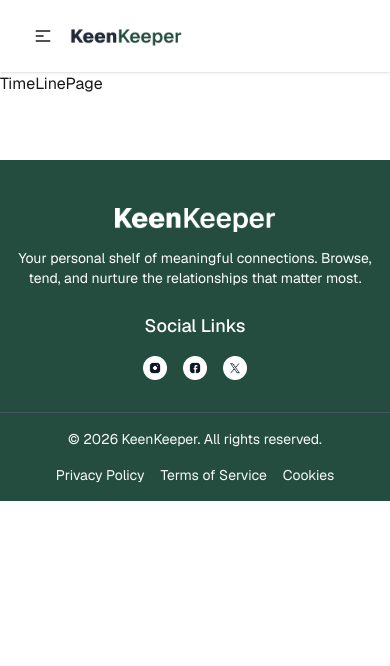
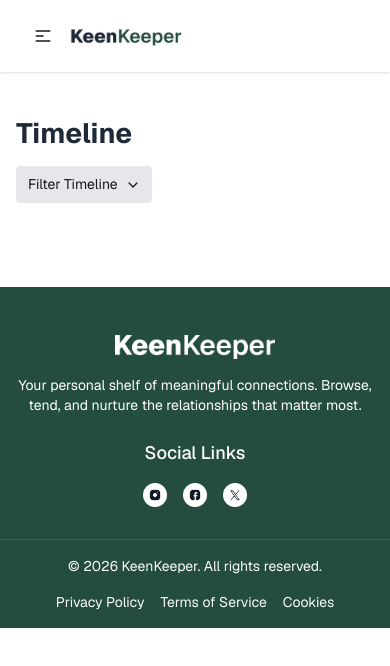
Before and after one commit to HasanMohammodZakaria/assignment-07-mt-07-keep-keeper, a React (Vite) app: page /timeline in a window 390 px wide. Shown: the top 666 px of the page. Built offline with nearby package versions, Linux system fonts and the light colour scheme.

Commit message:
added timeline page with functionality and responsive

```diff
--- a/src/components/ui/FriendCard.jsx
+++ b/src/components/ui/FriendCard.jsx
@@ -12,7 +12,7 @@ const FriendCard = ({ friend }) => {
   };
 
   const statusStyle = {
-    overdue: "bg-[#EF4444] text-[12px] font-medium text-white rounded-full p-3",
+    "overdue": "bg-[#EF4444] text-[12px] font-medium text-white rounded-full p-3",
     "almost due":
       "bg-[#EFAD44] text-[12px] font-medium text-white rounded-full p-3",
     "on-track":
--- /dev/null
+++ b/src/context/TimeLinesContext.jsx
@@ -0,0 +1,3 @@
+import { createContext } from "react";
+
+export const TimeLinesContext = createContext();
--- /dev/null
+++ b/src/context/TimeLinesFriendsProvider.jsx
@@ -0,0 +1,24 @@
+import { useState } from "react";
+import { TimeLinesContext } from "./TimeLinesContext";
+
+
+
+
+const TimeLinesFriendsProvider = ({children}) => {
+
+  const [timeLines, setTimeLines] = useState([]);
+
+  const data = {
+   timeLines,
+   setTimeLines,
+};
+
+  return (
+    <TimeLinesContext.Provider
+        value={data}>
+        {children}
+    </TimeLinesContext.Provider>
+  );
+};
+
+export default TimeLinesFriendsProvider;
--- a/src/main.jsx
+++ b/src/main.jsx
@@ -3,10 +3,13 @@ import { createRoot } from 'react-dom/client';
 import './index.css';
 import { RouterProvider } from 'react-router/dom';
 import { router } from './router/Routes';
+import TimeLinesFriendsProvider from './context/TimeLinesFriendsProvider';
 
 
 createRoot(document.getElementById('root')).render(
   <StrictMode>
-    <RouterProvider router={router}/>
+    <TimeLinesFriendsProvider>
+      <RouterProvider router={router}/>
+    </TimeLinesFriendsProvider>
   </StrictMode>,
 )
--- a/src/pages/TimeLinePage/TimeLine.jsx
+++ b/src/pages/TimeLinePage/TimeLine.jsx
@@ -1,11 +1,134 @@
-import React from 'react';
+import React, { useContext, useState } from "react";
+import { TimeLinesContext } from "../../context/TimeLinesContext";
+import { PiChatCircleTextFill } from "react-icons/pi";
+import { IoCall, IoChevronDown } from "react-icons/io5";
+import { FaVideo } from "react-icons/fa";
 
 const TimeLine = () => {
-    return (
-        <div>
-            TimeLinePage
-        </div>
-    );
+  const { timeLines } = useContext(TimeLinesContext);
+
+  const [filter, setFilter] = useState("all");
+  const [open, setOpen] = useState(false);
+
+  const filteredData = timeLines?.filter((item) => {
+    if (filter === "all"){
+        return true;
+    }else {
+        return item.type === filter;
+    }
+
+  });
+
+  const iconGet = (type) => {
+    if (type === "call") {
+      return <IoCall className="text-[26px] sm:text-[32px] md:text-[40px]" />;
+    }
+    else if (type === "text") {
+      return (
+        <PiChatCircleTextFill className="text-[26px] sm:text-[32px] md:text-[40px]" />
+      );
+    }
+    else if (type === "video") {
+      return <FaVideo className="text-[26px] sm:text-[32px] md:text-[40px]" />;
+    }
+  };
+
+  return (
+    <div className="max-w-full md:max-w-285 px-4 mx-auto mt-10">
+
+      <h2 className="text-[28px] sm:text-[36px] md:text-[48px] font-bold text-[#1F2937] mb-3 sm:mb-4">
+        Timeline
+      </h2>
+
+
+      <div className="relative inline-block mb-5 sm:mb-6">
+        <button
+          onClick={() => setOpen(!open)}
+          className="px-3 sm:px-4 py-2 bg-gray-200 rounded flex items-center gap-2 text-[14px] sm:text-[16px]"
+        >
+          {filter === "all" && "Filter Timeline"}
+          {filter === "text" && "Text"}
+          {filter === "call" && "Call"}
+          {filter === "video" && "Video"}
+
+          <IoChevronDown
+            className={`transition-transform ${open ? "rotate-180" : ""}`}
+          />
+        </button>
+
+        {open && (
+          <div className="absolute left-0 mt-2 w-36 sm:w-40 bg-white shadow-md rounded z-10">
+            <ul className="flex flex-col text-[14px] sm:text-[16px]">
+              <li
+                onClick={() => {
+                  setFilter("all");
+                  setOpen(false);
+                }}
+                className="px-4 py-2 hover:bg-gray-100 cursor-pointer"
+              >
+                All
+              </li>
+
+              <li
+                onClick={() => {
+                  setFilter("text");
+                  setOpen(false);
+                }}
+                className="px-4 py-2 hover:bg-gray-100 cursor-pointer"
+              >
+                Text
+              </li>
+
+              <li
+                onClick={() => {
+                  setFilter("call");
+                  setOpen(false);
+                }}
+                className="px-4 py-2 hover:bg-gray-100 cursor-pointer"
+              >
+                Call
+              </li>
+
+              <li
+                onClick={() => {
+                  setFilter("video");
+                  setOpen(false);
+                }}
+                className="px-4 py-2 hover:bg-gray-100 cursor-pointer"
+              >
+                Video
+              </li>
+            </ul>
+          </div>
+        )}
+      </div>
+
+
+      {filteredData?.map((item, index) => {
+        return (
+          <div
+            key={index}
+            className="bg-white drop-shadow-md flex gap-3 sm:gap-4 items-center px-4 sm:px-5 py-4 sm:py-7 rounded-lg mb-4 sm:mb-5"
+          >
+            <div>{iconGet(item.type)}</div>
+
+            <div className="flex flex-col gap-1 sm:gap-2">
+              <h3 className="text-[14px] sm:text-[16px] md:text-[18px]">
+                <span className="font-medium text-[#244D3F] mr-1">
+                  {item.type?.charAt(0).toUpperCase() + item.type.slice(1)}
+                </span>
+                <span className="text-[#64748B]">with {item.name}</span>
+              </h3>
+
+              <p className="text-[12px] sm:text-[14px] text-[#64748B]">
+                {item.date}
+              </p>
+            </div>
+          </div>
+        );
+      })}
+    </div>
+  );
 };
 
 export default TimeLine;
--- a/src/pages/friendDetails/FriendDetails.jsx
+++ b/src/pages/friendDetails/FriendDetails.jsx
@@ -1,4 +1,5 @@
-import React from "react";
+import React, { useContext } from "react";
+
 import { useParams } from "react-router";
 import useFriends from "../../hooks/useFriends";
 import { CircleLoader } from "react-spinners";
@@ -6,10 +7,16 @@ import { HiOutlineBellSnooze } from "react-icons/hi2";
 import { PiArchive, PiChatTextBold, PiVideoCameraLight } from "react-icons/pi";
 import { RiDeleteBin5Line } from "react-icons/ri";
 import { BiPhoneCall } from "react-icons/bi";
+import { TimeLinesContext } from "../../context/TimeLinesContext";
+
+
+
 
 const FriendDetails = () => {
+
   const { id } = useParams();
   const { friends, loading } = useFriends();
+  const {timeLines, setTimeLines} = useContext(TimeLinesContext);
 
   if (loading) {
     return (
@@ -58,6 +65,25 @@ const FriendDetails = () => {
 
     return `${month} ${day}, ${year}`;
   };
+
+  const handleActiveButton = (type) => {
+    const date = new Date();
+    const dateFormeted = date.toLocaleString('en-US', {
+      month:"long",
+      day: "numeric",
+      year: "numeric"
+    });
+
+    const friendData = {
+      name: expectedFriend.name,
+      type: type,
+      date: dateFormeted
+    };
+
+    setTimeLines([...timeLines, friendData]);
+  };
+
+  //console.log(timeLines, "TimeLines");
 
   return (
     <div className="max-w-6xl mx-auto flex flex-col md:flex-row gap-6 items-stretch my-20 px-4">
@@ -162,17 +188,17 @@ const FriendDetails = () => {
           <h3 className="text-lg font-semibold mb-4">Quick Check-In</h3>
 
           <div className="grid grid-cols-3 gap-4">
-            <button className="bg-gray-100 drop-shadow-sm w-full flex flex-col items-center justify-center  rounded-lg gap-2 py-4 text-[18px] text-[#1F2937] hover:bg-white hover:drop-shadow-md transition">
+            <button onClick={()=>handleActiveButton("call")} className="bg-gray-100 drop-shadow-sm w-full flex flex-col items-center justify-center  rounded-lg gap-2 py-4 text-[18px] text-[#1F2937] hover:bg-white hover:drop-shadow-md transition">
               <BiPhoneCall size={30} className="text-[#1F2937]"/>
               Call
             </button>
 
-            <button className="bg-gray-100 drop-shadow-sm w-full flex flex-col items-center justify-center  rounded-lg gap-2 py-4 text-[18px] text-[#1F2937] hover:bg-white hover:drop-shadow-md transition">
+            <button onClick={()=>handleActiveButton("text")} className="bg-gray-100 drop-shadow-sm w-full flex flex-col items-center justify-center  rounded-lg gap-2 py-4 text-[18px] text-[#1F2937] hover:bg-white hover:drop-shadow-md transition">
               <PiChatTextBold size={30} className="text-[#1F2937]"/>
               Text
             </button>
 
-            <button className="bg-gray-100 drop-shadow-sm w-full flex flex-col items-center justify-center  rounded-lg gap-2 py-4 text-[18px] text-[#1F2937] hover:bg-white hover:drop-shadow-md transition">
+            <button onClick={()=>handleActiveButton("video")} className="bg-gray-100 drop-shadow-sm w-full flex flex-col items-center justify-center  rounded-lg gap-2 py-4 text-[18px] text-[#1F2937] hover:bg-white hover:drop-shadow-md transition">
               <PiVideoCameraLight size={30} className="text-[#1F2937]" />
               Video
             </button>
```
